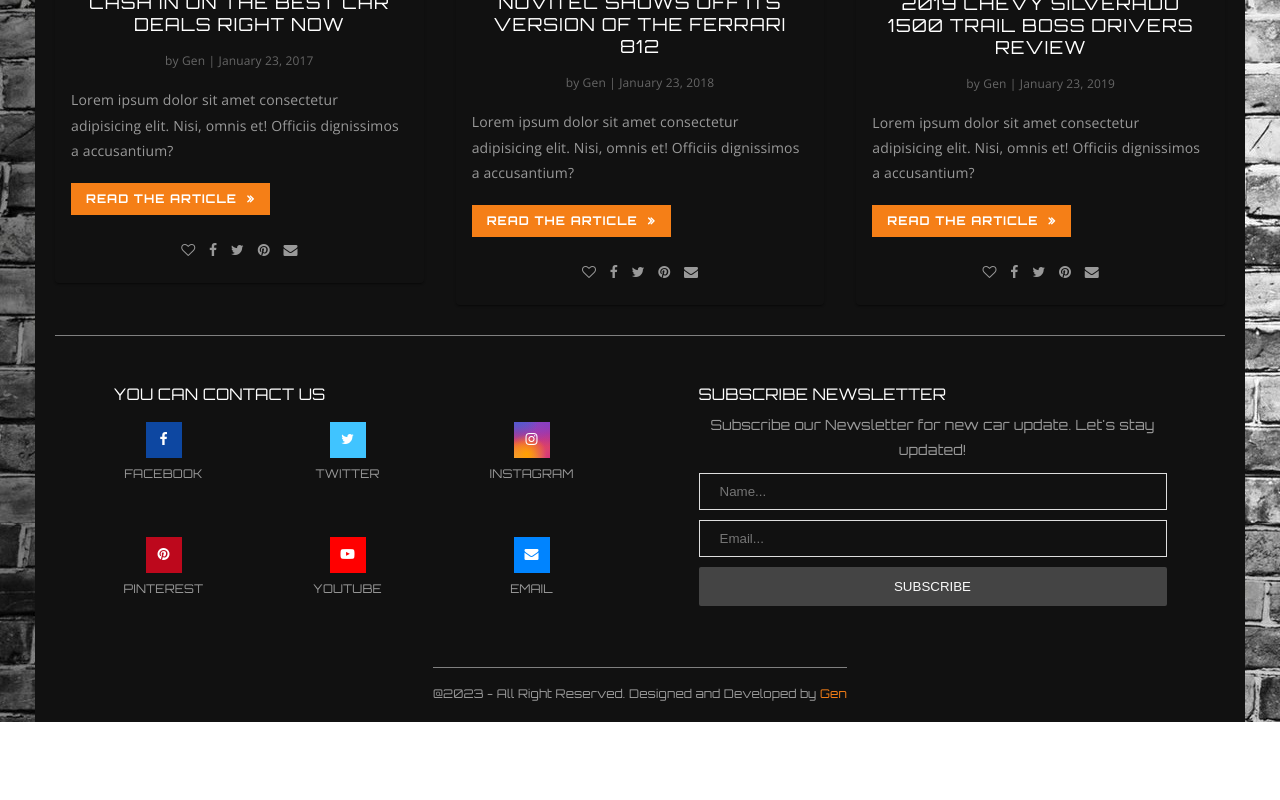
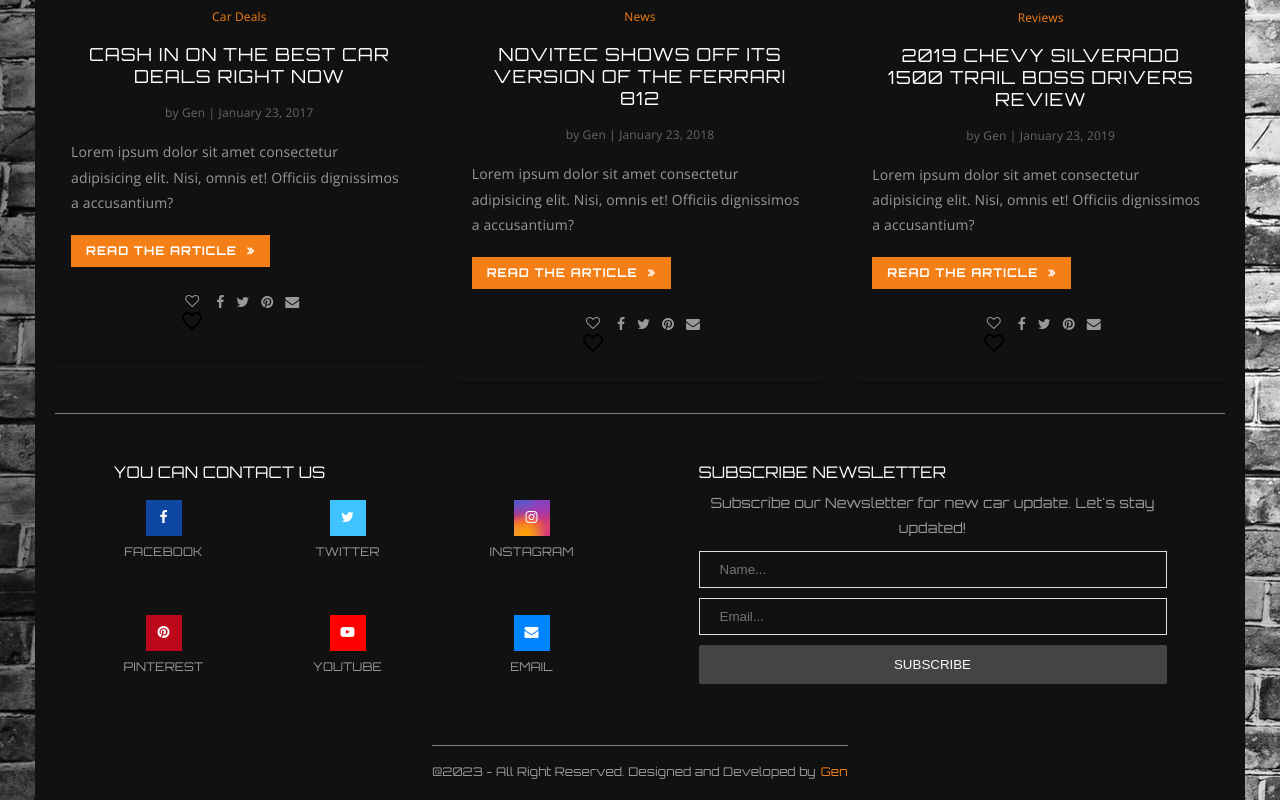
Before and after one commit to Genu4/Car-blog, a React (Create React App) app: page / in a window 1280 px wide. Shown: the part 2486-3286 px from the top of the page. Before the commit the page ends 3208 px from the top, so only its background shows below. Built offline with nearby package versions, Linux system fonts and the light colour scheme.

Commit message:
footer changed

```diff
--- a/package.json
+++ b/package.json
@@ -5,6 +5,7 @@
   "dependencies": {
     "@emotion/react": "^11.10.5",
     "@emotion/styled": "^11.10.5",
+    "@mui/icons-material": "^5.11.0",
     "@mui/material": "^5.11.0",
     "@testing-library/jest-dom": "^5.16.5",
     "@testing-library/react": "^13.4.0",
--- a/src/components/Articles/ArticlesListItem.tsx
+++ b/src/components/Articles/ArticlesListItem.tsx
@@ -1,4 +1,6 @@
 import { Card, CardContent } from '@mui/material'
+import FavoriteIcon from '@mui/icons-material/Favorite'
+import FavoriteBorderIcon from '@mui/icons-material/FavoriteBorder'
 import './ArticlesListItem.scss'
 
 type Props = {
@@ -41,7 +43,7 @@ const ArticlesListItem = ({
                 </div>
                 <div className="article-card-socials">
                     <div className="article-card-socials-block">
-                        <button className="article-card-likes"></button>
+                        <button className="article-card-likes"><FavoriteBorderIcon /></button>
                         <a href="/"><button className="article-card-facebook"></button></a>
                         <a href="/"><button className="article-card-twitter"></button></a>
                         <a href="/"><button className="article-card-pinterest"></button></a>
--- a/src/container/Footer/Footer.scss
+++ b/src/container/Footer/Footer.scss
@@ -199,26 +199,28 @@
     text-align: center;
 
     .developer-name {
+        margin-left: 5px;
         color: #f57f17;
     }
 }
 
-@media (min-width: 600px) {
+@media (min-width: 768px) {
     .footer {
         display: flex;
         justify-content: space-around;
     }
 }
 
-@media (max-width: 599px) {
+@media (max-width: 767px) {
     .footer {
         .footer-socials {
-            width: 100%;
-            margin-bottom: 50px;
+            width: 75%;
+            margin: 0 auto 50px;
         }
 
         .subscribe-newsletter {
-            width: 100%;
+            width: 75%;
+            margin: 0 auto 50px;
         }
     }
 }
--- a/src/container/Footer/Footer.tsx
+++ b/src/container/Footer/Footer.tsx
@@ -66,8 +66,8 @@ const Footer = () => {
             </div>
             <div className="copyright">
                 <p>
-                    @2023 - All Right Reserved. Designed and Developed by{' '}
-                    <span className="developer-name">Gen</span>{' '}
+                    @2023 - All Right Reserved. Designed and Developed by
+                    <span className="developer-name">Gen</span>
                 </p>
             </div>
         </div>
```
Also changed, not shown: 1 other file (tests, documents, lock files or other folders).
